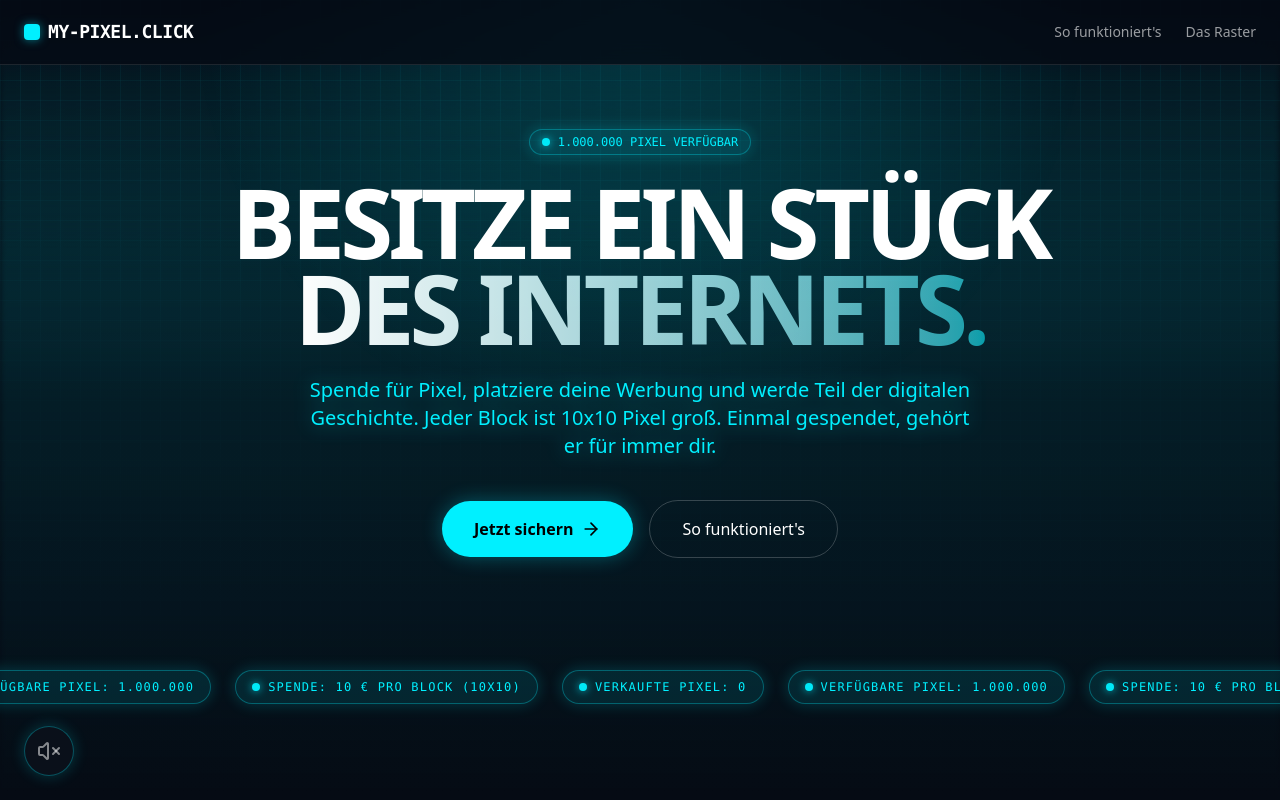
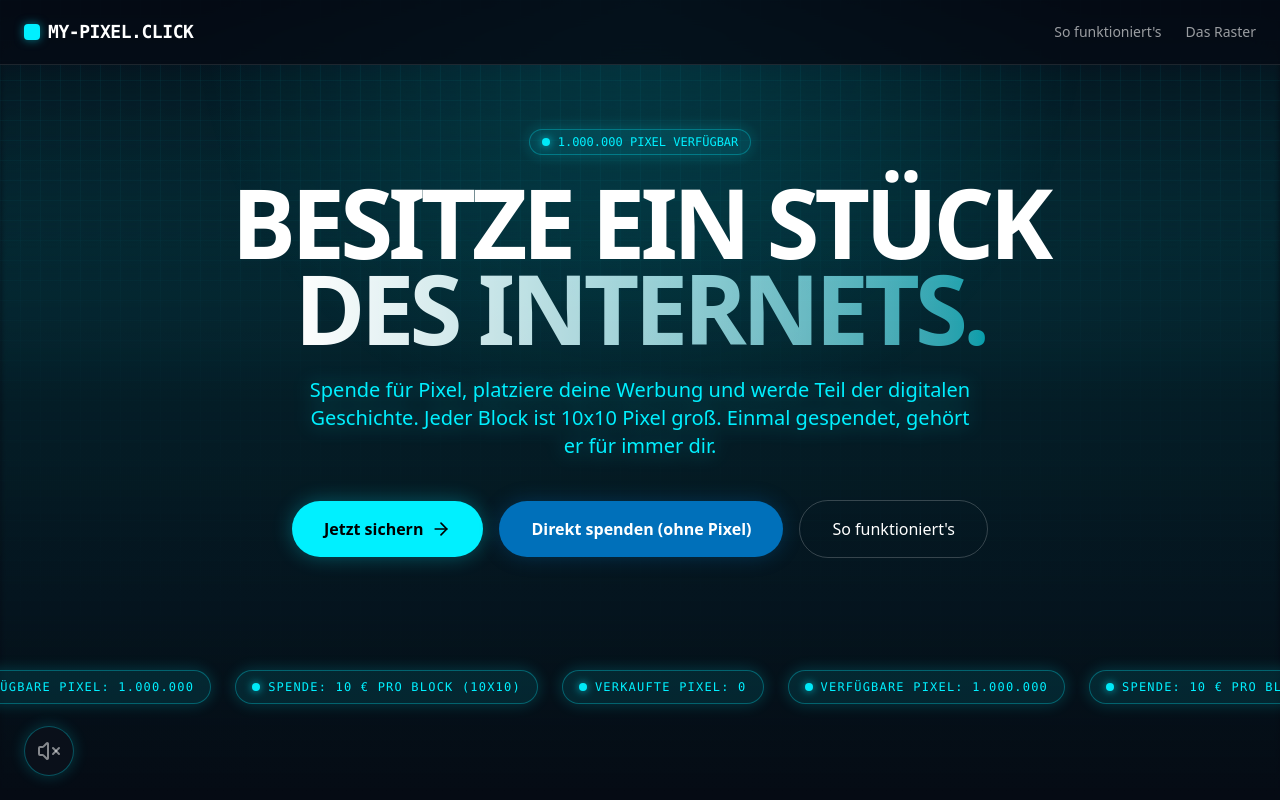
Before and after one commit to ulfwest/Pixel, a React (Vite) app: page / in a window 1280 px wide. Shown: the top 800 px of the page. Built offline with nearby package versions, Linux system fonts and the light colour scheme.

Commit message:
feat: Add direct donation button
Adds a new button allowing users to make a direct donation without purchasing a pixel. This provides an alternative way for users to support the project.

```diff
--- a/src/App.tsx
+++ b/src/App.tsx
@@ -441,9 +441,12 @@ export default function App() {
               Spende für Pixel, platziere deine Werbung und werde Teil der digitalen Geschichte.
               Jeder Block ist 10x10 Pixel groß. Einmal gespendet, gehört er für immer dir.
             </p>
-            <div className="flex items-center justify-center gap-4">
+            <div className="flex flex-col sm:flex-row flex-wrap items-center justify-center gap-4">
               <a href="#grid" className="px-8 py-4 bg-[#00F0FF] text-black font-bold rounded-full hover:bg-white shadow-[0_0_20px_rgba(0,240,255,0.3)] hover:shadow-[0_0_30px_rgba(0,240,255,0.5)] transition-all flex items-center gap-2">
                 Jetzt sichern <ArrowRight className="w-5 h-5" />
+              </a>
+              <a href="https://www.paypal.com/pool/9oqXETlyIR?sr=wccr" target="_blank" rel="noopener noreferrer" className="px-8 py-4 bg-[#0070BA] text-white font-bold rounded-full hover:bg-[#003087] shadow-[0_0_20px_rgba(0,112,186,0.3)] hover:shadow-[0_0_30px_rgba(0,112,186,0.6)] transition-all flex items-center gap-2">
+                Direkt spenden (ohne Pixel)
               </a>
               <a href="#about" className="px-8 py-4 border border-white/20 rounded-full hover:bg-white/5 hover:border-[#00F0FF]/50 transition-all font-medium">
                 So funktioniert's
```
